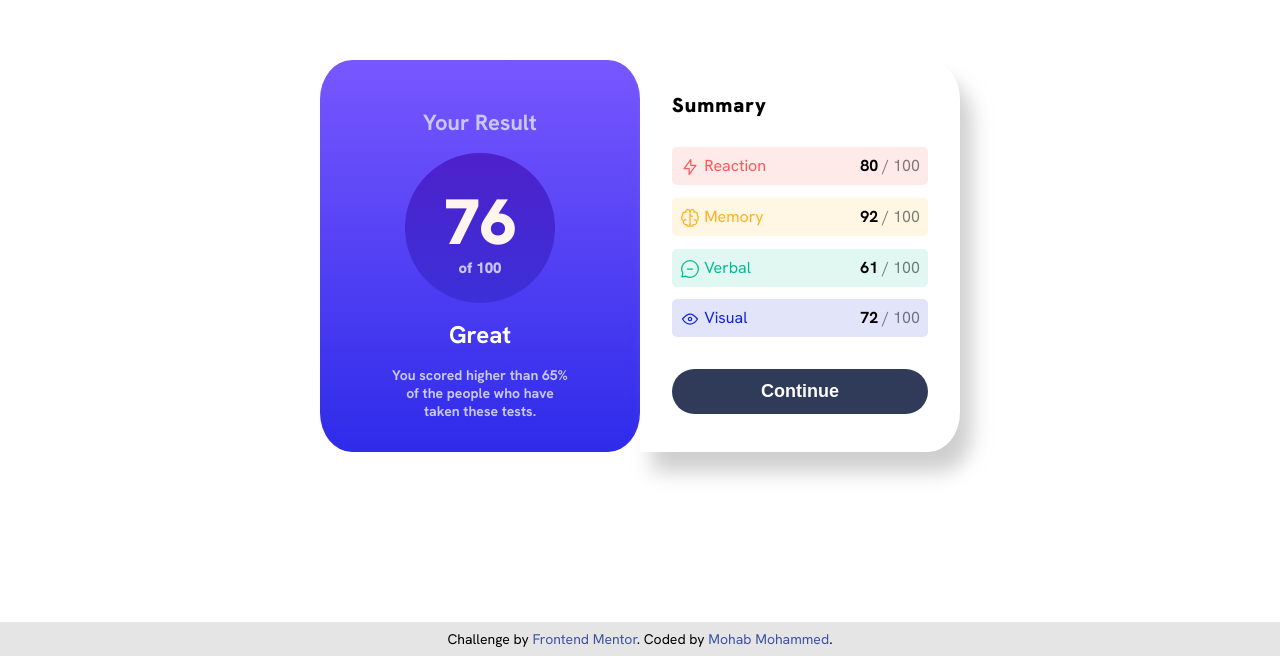
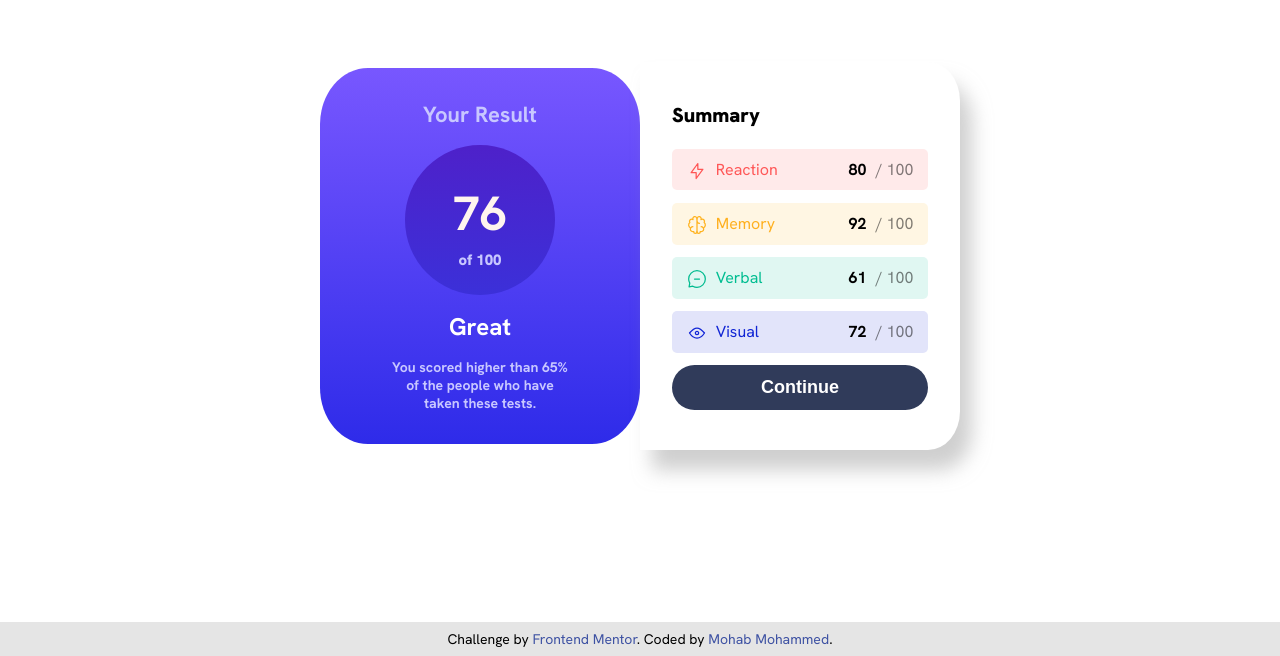
Before and after one commit to mohap710/results-summary-component, a plain HTML site: page index.html in a window 1280 px wide. Shown: the part 144-800 px from the top of the page. Drawn offline with Linux system fonts and the light colour scheme.

Commit message:
Finished the challenge and ready to submit my design.

```diff
--- a/assets/styles.css
+++ b/assets/styles.css
@@ -33,7 +33,8 @@ body {
 .p-2 {
   padding: 2rem;
 }
-img{
+img {
+  padding-inline: 5px;
   vertical-align: middle;
 }
 .container {
@@ -50,13 +51,13 @@ img{
   flex-direction: column;
   justify-content: center;
   align-items: center;
-  border-radius: 10%;
+  border-radius: 15%;
 }
 .score > p.title {
   color: var(--light-lavender);
   font-size: 22px;
   font-weight: 700;
-  padding: 1rem;
+  padding-bottom: 1rem;
 }
 .circle {
   width: 150px;
@@ -72,8 +73,8 @@ img{
 }
 .circle > span {
   color: seashell;
-  font-size: 4rem;
-  font-weight: 900;
+  font-size: 3rem;
+  font-weight: 700;
   position: absolute;
   left: 50%;
   top: 45%;
@@ -103,63 +104,62 @@ img{
 
 /* rigth Section Styles */
 .summary {
-  min-height: 392px;
   border-radius: 0 10% 10% 0;
   box-shadow: #a9a9a98f 12px 20px 19px;
 }
-.summary > .title{
+.summary > .title {
   font-size: 20px;
   font-weight: 900;
-  padding-bottom: 1rem;
-  letter-spacing: 1px;
+  padding-block: .5rem;
 }
-.badge{
+.badge {
   display: flex;
   justify-content: space-between;
-  padding: .5rem;
-  margin-block: .8rem;
+  padding: 0.6rem;
+  margin-block: 0.8rem;
   border-radius: 5px;
 }
-.result{
+.result {
   color: black;
 }
-.percent{
-  filter: opacity(.5);
+.percent {
+  padding-inline: 5px;
+  filter: opacity(0.5);
 }
-.badge:nth-child(2){
-  background-color:#ff57571f;
-  color:#ff5757;
+.badge:nth-child(2) {
+  background-color: #ff57571f;
+  color: #ff5757;
 }
-.badge:nth-child(3){
-  background-color:  #ffb01f1f;
-  color:  #ffb01f;
+.badge:nth-child(3) {
+  background-color: #ffb01f1f;
+  color: #ffb01f;
 }
-.badge:nth-child(4){
-  background-color:  #00bd911f;
-  color:  #00bd91;
+.badge:nth-child(4) {
+  background-color: #00bd911f;
+  color: #00bd91;
 }
-.badge:nth-child(5){
-  background-color:  #1125d41f;
-  color:  #1125d4;
+.badge:nth-child(5) {
+  background-color: #1125d41f;
+  color: #1125d4;
 }
-button{
+button {
   display: block;
   width: 100%;
-  margin-block: auto;
-  margin-top: 2rem;
-  padding: .6rem;
+  margin-block: .5rem;
+  padding: 0.6rem;
   border-radius: 50px;
   color: white;
   font-size: large;
   font-weight: 700;
   border-color: transparent;
   background-color: var(--dark-blue);
-  transition: all ease-in-out .3s;
+  transition: all ease-in-out 0.3s;
 }
-button:hover,button:active{
+button:hover,
+button:active {
   cursor: pointer;
   border-color: transparent;
-  background-image: radial-gradient(#7857ff, #2e2be9);
+  background-image: linear-gradient(#7857ff, #2e2be9);
 }
 
 .attribution {
@@ -177,14 +177,22 @@ button:hover,button:active{
   text-decoration: none;
 }
 
-@media (max-width: 768px) {
+@media (max-width: 767px) {
   .container {
     flex-direction: column;
   }
   .w-25 {
     width: 100%;
   }
-  .attribution{
+  .summary {
+    box-shadow: unset;
+    border-radius: unset;
+  }
+  .score{
+    border-top-right-radius: 0;
+    border-top-left-radius: 0;
+  }
+  .attribution {
     position: static;
   }
 }
```
Also changed, not shown: index.html (+4 -4 lines).
